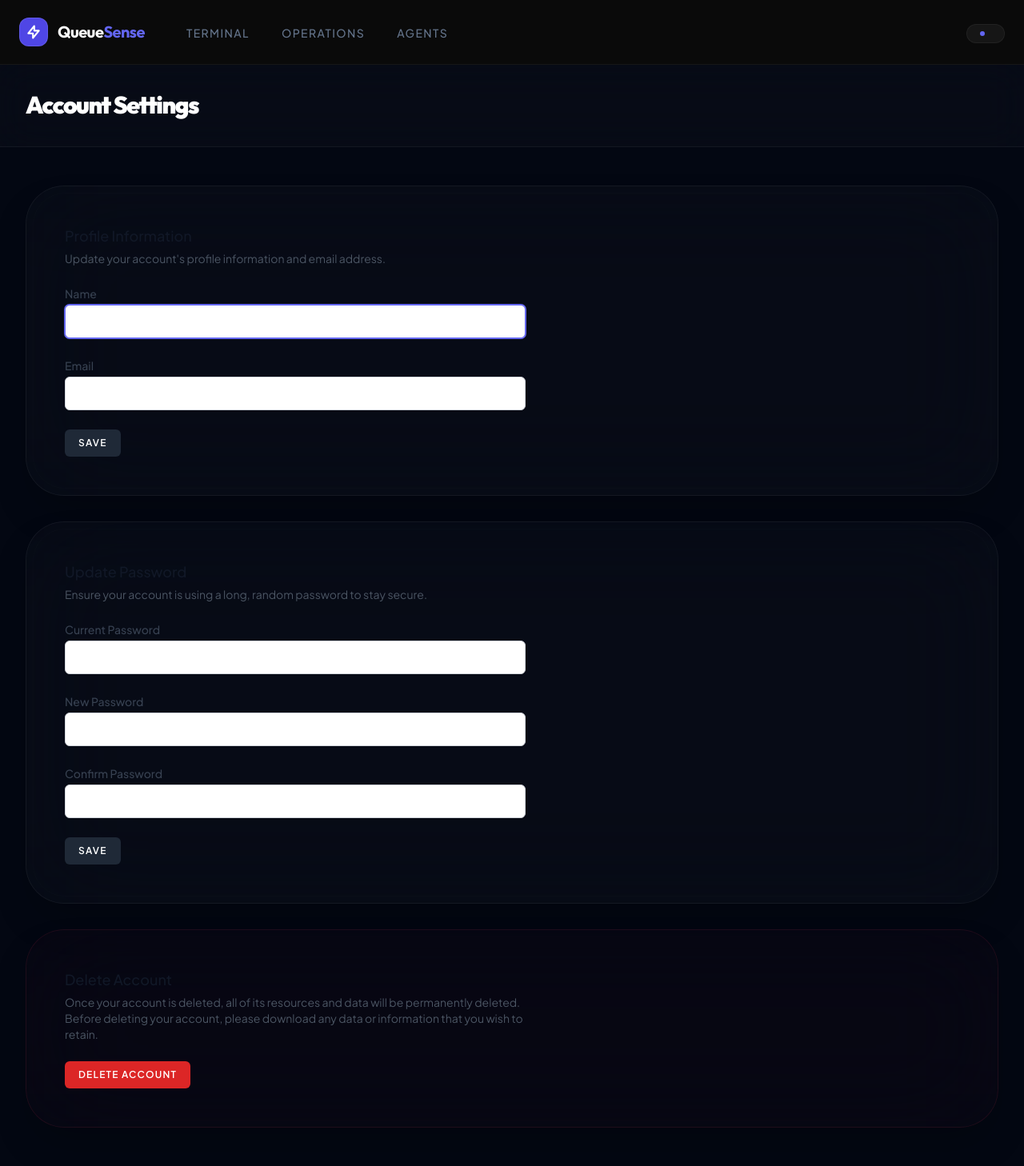
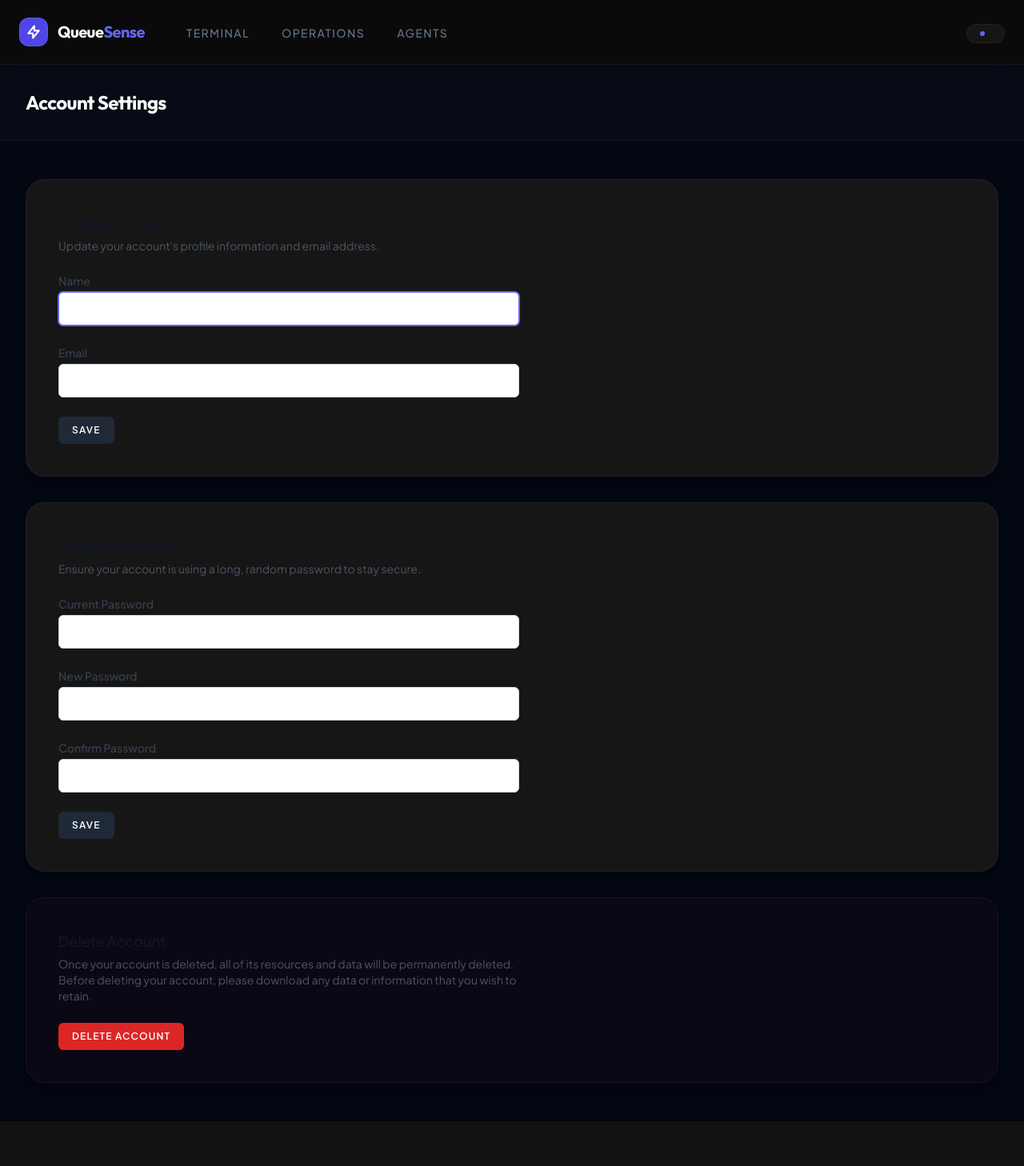
Before and after one commit to HalimaSabri/QueueSense, a Laravel app: page /profile in a window 1280 px wide. Shown: the whole page at 80% size. After the commit the page ends 1402 px from the top, so only its background shows below. Run offline with Laravel 12, Linux system fonts and the light colour scheme; a user stored in the database is signed in; data comes from the database, SQL or seed files in the repository; style sheets or scripts are compiled from the project's sources; some libraries are stand-ins or nearby versions.

Commit message:
changing the design

```diff
--- a/resources/views/profile.blade.php
+++ b/resources/views/profile.blade.php
@@ -1,29 +1,26 @@
 <x-app-layout>
     <x-slot name="header">
-        <h2 class="font-black text-3xl text-white leading-tight font-['Outfit'] tracking-tighter">
+        <h2 class="font-bold text-2xl text-white leading-tight font-['Outfit'] tracking-tight">
             {{ __('Account Settings') }}
         </h2>
     </x-slot>
 
     <div class="py-12">
         <div class="max-w-7xl mx-auto sm:px-6 lg:px-8 space-y-8">
-            <div class="p-8 sm:p-12 bg-white/[0.02] backdrop-blur-3xl border border-white/5 shadow-2xl sm:rounded-[3rem] relative overflow-hidden">
-                <div class="absolute inset-2 border border-white/[0.01] rounded-[2.5rem] pointer-events-none"></div>
-                <div class="max-w-xl relative z-10">
+            <div class="p-10 bg-[#161616] border border-white/5 shadow-xl rounded-3xl">
+                <div class="max-w-xl">
                     <livewire:profile.update-profile-information-form />
                 </div>
             </div>
 
-            <div class="p-8 sm:p-12 bg-white/[0.02] backdrop-blur-3xl border border-white/5 shadow-2xl sm:rounded-[3rem] relative overflow-hidden">
-                <div class="absolute inset-2 border border-white/[0.01] rounded-[2.5rem] pointer-events-none"></div>
-                <div class="max-w-xl relative z-10">
+            <div class="p-10 bg-[#161616] border border-white/5 shadow-xl rounded-3xl">
+                <div class="max-w-xl">
                     <livewire:profile.update-password-form />
                 </div>
             </div>
 
-            <div class="p-8 sm:p-12 bg-rose-500/[0.02] backdrop-blur-3xl border border-rose-500/10 shadow-2xl sm:rounded-[3rem] relative overflow-hidden">
-                <div class="absolute inset-2 border border-rose-500/[0.01] rounded-[2.5rem] pointer-events-none"></div>
-                <div class="max-w-xl relative z-10">
+            <div class="p-10 bg-rose-500/[0.03] border border-rose-500/10 shadow-xl rounded-3xl">
+                <div class="max-w-xl">
                     <livewire:profile.delete-user-form />
                 </div>
             </div>
```
Also changed, not shown: resources/views/dashboard.blade.php (+4 -5 lines).
